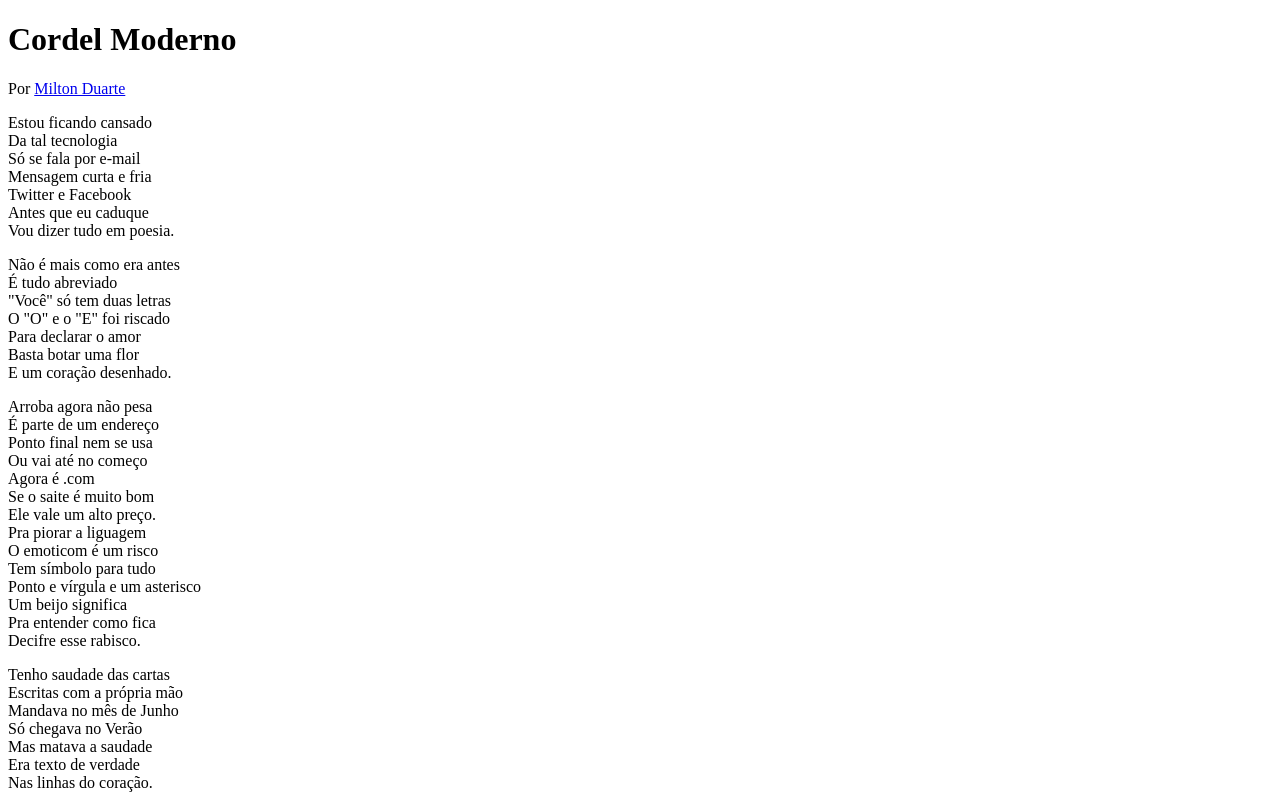
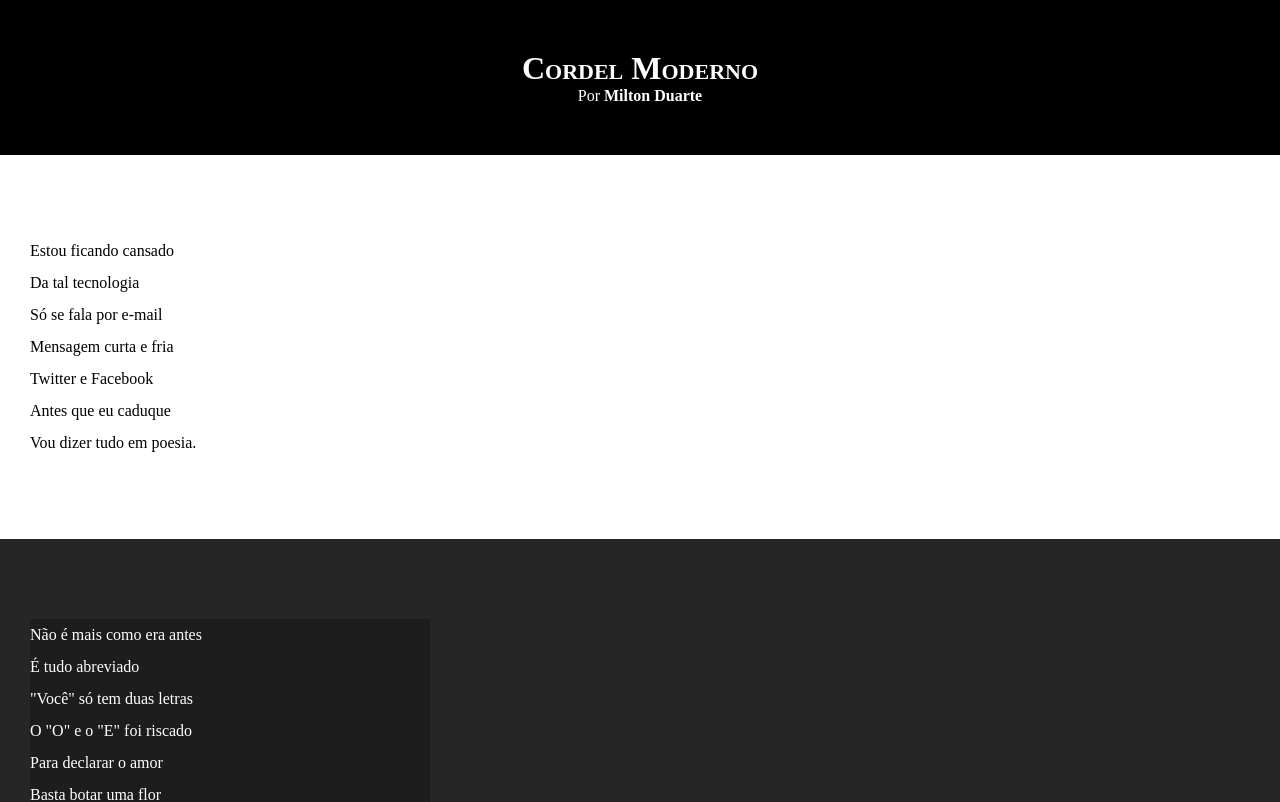
Before and after one commit to lucas14lima/desafio, a plain HTML site: page index.html in a window 1280 px wide. Shown: the top 802 px of the page. Drawn offline with Linux system fonts and the light colour scheme.

Commit message:
atualizei estilo dos textos

```diff
--- a/index.html
+++ b/index.html
@@ -8,13 +8,13 @@
     <link rel="stylesheet" href="style.css">
 </head>
 <body>
-    <heder>
+    <header>
         <h1>Cordel Moderno</h1>
         <p>Por <a href="https://www.recantodasletras.com.br/poesias/3186743]" target="_blank">Milton Duarte</a></p>
 
-    </heder>
+    </header>
 
-    <sectiom>
+    <section class="normal">
         <p>
             Estou ficando cansado <br>
             Da tal tecnologia <br>
@@ -22,13 +22,13 @@
             Mensagem curta e fria <br>
             Twitter e Facebook <br>
             Antes que eu caduque <br>
-            Vou dizer tudo em poesia. <br>
+            Vou dizer tudo em poesia.
         </p>
-    </sectiom>
+    </section>
 
 
 
-    <section>
+    <section class="imagem">
         <p>
             Não é mais como era antes <br>
             É tudo abreviado <br>
@@ -42,7 +42,7 @@
 
 
 
-    <section>
+    <section class="normal">
         <p>
             Arroba agora não pesa <br>
             É parte de um endereço <br>
@@ -63,7 +63,7 @@
 
 
 
-    <section>
+    <section class="imagem">
         <p>
             Tenho saudade das cartas <br>
             Escritas com a própria mão <br>
--- a/style.css
+++ b/style.css
@@ -1 +1,67 @@
 @charset "UTF-8";
+
+
+*{
+    margin: 0px;
+    padding: 0px;
+}
+
+html,body{
+    min-height: 100vh;
+    background-color: darkgray;
+}
+
+header{
+    background-color: black;
+    color: white;
+    text-align: center;
+}
+
+header>h1{
+    padding-top: 50px;
+    font-variant: small-caps;
+}
+
+header>p{
+    padding-bottom: 50px;
+}
+
+a{
+    color: white;
+    text-decoration: none;
+    font-weight: bolder;
+}
+
+a:hover{
+    text-decoration: underline;
+}
+
+section{
+    padding-top: 10vh;
+    padding-bottom: 10vh;
+    line-height: 2em;
+    padding-left: 30px;
+}
+
+section.normal{
+    background-color: white;
+    color: black;
+
+}
+
+section.imagem{
+    background-color: rgb(39, 38, 38);
+    color: white;
+}
+
+section.imagem>p{
+    background-color: rgba(0, 0, 0, 0.247);
+    width: 400px;
+}
+
+footer{
+    background-color: black;
+    color: white;
+    text-align: center;
+    padding: 10px;
+}
```
